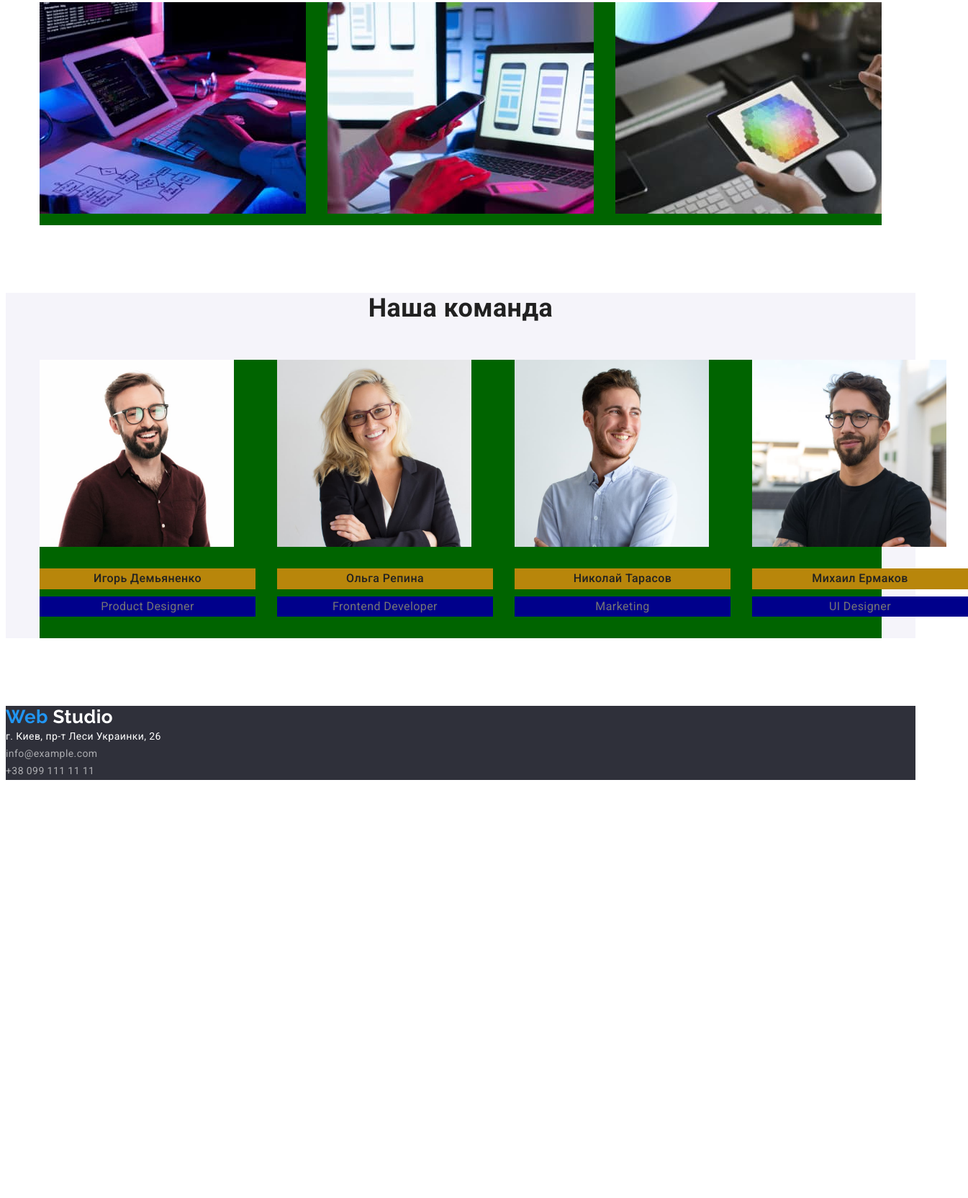
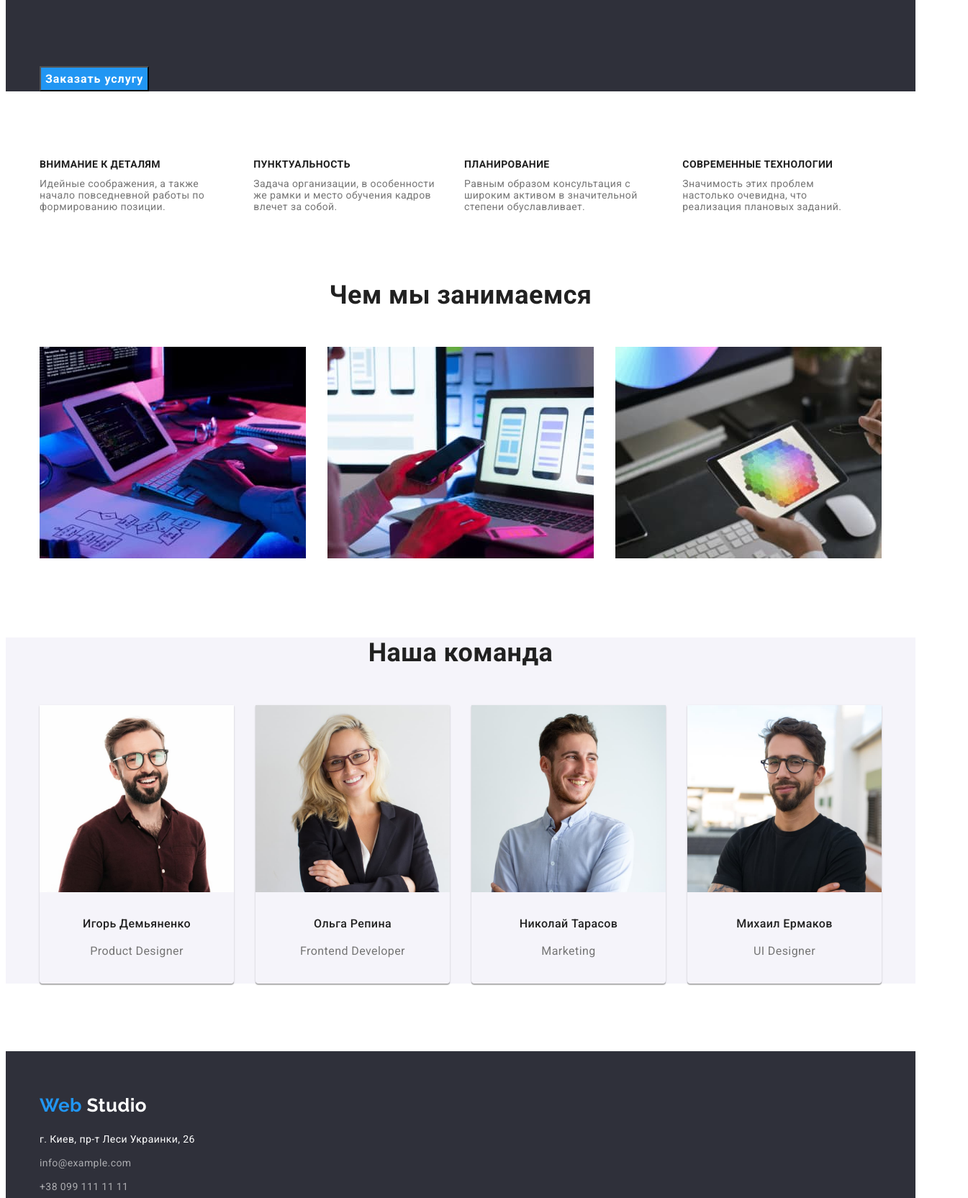
Before and after one commit to anasty223/goit-markup-hw-03, a plain HTML site: page index.html in a window 1280 px wide. Shown: the part 629-2294 px from the top of the page at 72% size, 1345 px wide, since content can reach past the window. Before the commit the page ends 1721 px from the top, so only its background shows below. Drawn offline with Linux system fonts and the light colour scheme.

Commit message:
заканчивает индекс флекс
кроме секции хироу

```diff
--- a/css/style.css
+++ b/css/style.css
@@ -33,6 +33,7 @@ p {
 img {
   display: block;
   max-width: 100%;
+  height: auto;
 }
 .container {
   width: 1170px;
@@ -115,8 +116,6 @@ img {
 .section-hero {
   background: var(--hero-footer-color);
   margin-bottom: 94px;
-  margin-left: auto;
-  margin-right: auto;
 }
 .title-hero {
   color: var(--whitw-color-texte);
@@ -131,7 +130,10 @@ img {
   margin-bottom: 30px;
   margin-left: auto;
   margin-right: auto;
+  padding-top: 200px;
+  padding-bottom: 280px;
 }
+
 .hero-button {
   text-decoration: none;
   font-family: inherit;
@@ -142,7 +144,6 @@ img {
   cursor: pointer;
   color: var(--whitw-color-texte);
   background-color: var(--accent-color);
-  align-items: center;
 }
 
 .hero-button:hover,
@@ -172,6 +173,10 @@ img {
   text-transform: uppercase;
   margin-bottom: 10px;
   margin-right: 30px;
+  font-weight: 700;
+  line-height: 1.14;
+  letter-spacing: 0.03em;
+  color: var(--second-color);
 }
 
 .features-container .item:not(:last-child) {
@@ -190,8 +195,6 @@ img {
 }
 .work-container {
   display: flex;
-
-  background-color: darkgreen;
 }
 
 .work-link {
@@ -220,19 +223,21 @@ img {
   background: var(--secondery-backgraund);
   margin-top: 94px;
   margin-bottom: 94px;
+  padding-right: 15px;
+  padding-left: 15px;
 }
 
 .container-team {
   display: flex;
-  background-color: darkgreen;
-  justify-content: space-around;
-  display: flex;
+}
+.card-thumb {
+  box-shadow: 0px 1px 3px rgba(0, 0, 0, 0.12), 0px 1px 1px rgba(0, 0, 0, 0.14),
+    0px 2px 1px rgba(0, 0, 0, 0.2);
+  border-radius: 0px 0px 4px 4px;
+  padding-bottom: 30px;
 }
 .card-team {
-  margin-right: 30px;
   margin-bottom: 30px;
-  width: 270px;
-  height: 260px;
 }
 
 .container-team > .item:not(:last-child) {
@@ -253,8 +258,9 @@ img {
   line-height: 1.8;
   font-weight: 500;
   text-align: center;
-  background-color: darkgoldenrod;
+
   margin-bottom: 10px;
+  width: 270px;
 }
 .team-position {
   color: var(--primery-texte-color);
@@ -262,12 +268,13 @@ img {
   line-height: 1.8;
   font-size: 16px;
   text-align: center;
-  margin-bottom: 30px;
-  background-color: darkblue;
+  margin-bottom: 30pxs;
 }
 /* Футер */
 .section-footer {
   background: var(--hero-footer-color);
+  padding-bottom: 60px;
+  padding-top: 60px;
 }
 .logo-footer {
   color: var(--accent-color);
@@ -285,6 +292,13 @@ img {
   font-style: normal;
   font-weight: 400;
   line-height: 1.7;
+  margin-top: 20px;
+}
+/* .list-adress {
+  margin-bottom: 9px;
+} */
+.adress-box .list-adress:not(:last-child) {
+  margin-bottom: 9px;
 }
 .contact-footer {
   font-style: normal;
@@ -292,6 +306,7 @@ img {
   font-weight: 400;
   line-height: 1.7;
   color: rgba(255, 255, 255, 0.6);
+  margin-bottom: 9px;
 }
 .contact-footer:hover,
 .contact-footer:focus {
--- a/index.html
+++ b/index.html
@@ -54,7 +54,7 @@
 
         <div class="container ">
             <h1 class="title-hero">Эффективные решения для вашего бизнеса</h1>
-        <button class="hero-button">Заказать услугу</button>
+            <button type="button" class="hero-button">Заказать услугу</button>
         </div>
         </section>
 
@@ -111,24 +111,32 @@
 
             <ul class="container-team list">
                 <li class="item">
+                    <div class="card-thumb">
                     <div  class="card-team"><img src="./image/team-card1.jpg" alt="Игорь Демьяненко" width="270" /></div>
                     <h3 class="team-name ">Игорь Демьяненко</h3>
                     <p class="team-position">Product Designer</p>
+                    </div>
                 </li>
                 <li class="item">
+                    <div class="card-thumb">
                     <div class="card-team"><img src="./image/team-card2.jpg" alt="Ольга Репина" width="270" /></div>
                     <h3 class="team-name">Ольга Репина</h3>
                     <p class="team-position">Frontend Developer</p>
+                    </div>
                 </li>
                 <li class="item">
+                    <div class="card-thumb">
                     <div class="card-team" ><img src="./image/team-card3.jpg" alt="Николай Тарасов" width="270" /></div>
                     <h3 class="team-name">Николай Тарасов</h3>
                     <p class="team-position">Marketing</p>
+                    </div>
                 </li>
                 <li class="item">
+                    <div class="card-thumb">
                     <div class="card-team"><img src="./image/img.jpg" alt="Михаил Ермаков" width="270" /></div>
                     <h3 class="team-name">Михаил Ермаков</h3>
                     <p class="team-position">UI Designer</p>
+                    </div>
                 </li>
             </ul>
             </div>
@@ -137,14 +145,16 @@
     </main>
 <!--Футер  -->
     <footer class="section-footer">
+        <div class="container ">
         <a href="#" class="logo-footer">Web <span class="logofooter">Studio</span></a>
         <address>
             <ul class="adress-box list">
-            <li><p>г. Киев, пр-т Леси Украинки, 26</p></li>
-            <li><a href="mailto:info@example.com "class="contact-footer" >info@example.com</a></li>
-            <li><a href="tel:+380991111111 " class="contact-footer">+38 099 111 11 11</a></li>
+            <li class="list-adress"><p>г. Киев, пр-т Леси Украинки, 26</p></li>
+            <li class="list-adress"><a href="mailto:info@example.com "class="contact-footer" >info@example.com</a></li>
+            <li class="list-adress"><a href="tel:+380991111111 " class="contact-footer">+38 099 111 11 11</a></li>
             </ul>
         </address>
+        </div>
     </footer>
 </body>
 
```
Also changed, not shown: portfolio.html (+2 -1 lines).
